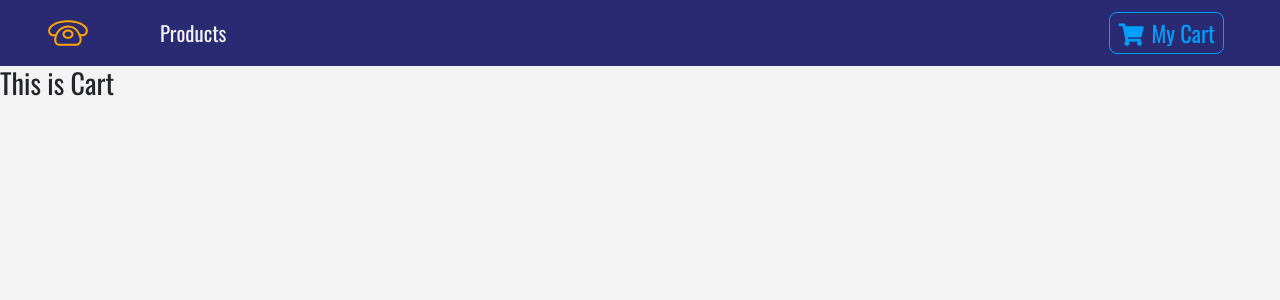
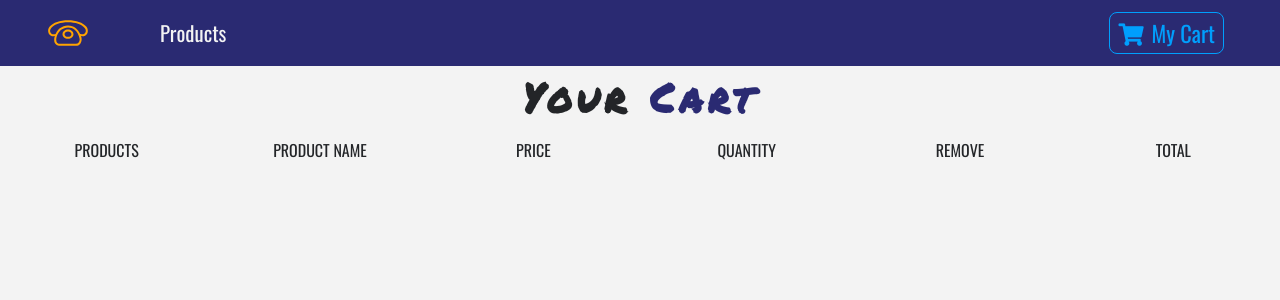
Before and after one commit to seunzone/react-demo-shop, a React (Create React App) app: page /cart in a window 1280 px wide. Shown: the top 300 px of the page. Built offline with nearby package versions, Linux system fonts and the light colour scheme.

Commit message:
create base component for carts

```diff
--- a/src/App.js
+++ b/src/App.js
@@ -3,7 +3,7 @@ import { Switch, Route } from 'react-router-dom';
 import './App.css';
 import 'bootstrap/dist/css/bootstrap.min.css';
 import Navbar from './components/Navbar';
-import Cart from './components/Cart';
+import Cart from './components/cart/Cart';
 import Default from './components/Default';
 import Details from './components/Details';
 import ProductList from './components/ProductList';
--- a/src/components/Cart.js
+++ /dev/null
@@ -1,11 +0,0 @@
-import React, { Component } from 'react'
-
-export default class componentName extends Component {
-    render() {
-        return (
-            <div>
-                <h3>This is Cart</h3>
-            </div>
-        )
-    }
-}
--- /dev/null
+++ b/src/components/cart/Cart.js
@@ -0,0 +1,15 @@
+import React, { Component } from 'react';
+import Title from '../Title';
+import CartColumns from './CartColumns';
+
+
+export default class componentName extends Component {
+    render() {
+        return (
+            <section>
+                <Title name="your" title="cart" />
+                <CartColumns />
+            </section>
+        )
+    }
+}
--- /dev/null
+++ b/src/components/cart/CartColumns.js
@@ -0,0 +1,34 @@
+import React from 'react'
+
+export default function CartColumns() {
+  return (
+    <div className="container-fluid text-center d-none d-lg-block">
+      <div className="row">
+        <div className="col-10 mx-auto col-lg-2">
+            <p className="text-uppercase">products
+            </p>
+        </div>
+        <div className="col-10 mx-auto col-lg-2">
+            <p className="text-uppercase">product name
+            </p>
+        </div>
+        <div className="col-10 mx-auto col-lg-2">
+            <p className="text-uppercase">price
+            </p>
+        </div>
+        <div className="col-10 mx-auto col-lg-2">
+            <p className="text-uppercase">quantity
+            </p>
+        </div>
+        <div className="col-10 mx-auto col-lg-2">
+            <p className="text-uppercase">remove
+            </p>
+        </div>
+        <div className="col-10 mx-auto col-lg-2">
+            <p className="text-uppercase">total
+            </p>
+        </div>
+      </div>
+    </div>
+  )
+}
--- a/src/context.js
+++ b/src/context.js
@@ -9,7 +9,10 @@ class ProductProvider extends Component {
         detailProduct:detailProduct,
         cart: [],
         modalOpen: false,
-        modalProduct:detailProduct
+        modalProduct:detailProduct,
+        cartSubTotal:0,
+        cartTax: 0,
+        cartTotal: 0
     }
     componentDidMount(){
         this.setProducts();
@@ -58,6 +61,18 @@ class ProductProvider extends Component {
             return { modalOpen:false }
         })
     }
+    increment = (id) =>{
+        console.log('Increment me sir');
+    }
+    decrement = (id) =>{
+        console.log('decrement me sir');
+    }
+    removeItem = (id) =>{
+        console.log('remove me sir');
+    }
+    clearCart = () =>{
+        console.log('Clear za cart');
+    }
   render() {
     console.log(this.state);
     return (
@@ -66,7 +81,11 @@ class ProductProvider extends Component {
           handleDetail:this.handleDetail,
           addToCart:this.addToCart,
           openModal: this.openModal,
-          closeModal: this.closeModal
+          closeModal: this.closeModal,
+          increment: this.increment,
+          decrement: this.decrement,
+          removeItem: this.removeItem,
+          clearCart: this.clearCart
       }}>
         {this.props.children}
       </ProductContext.Provider>
```
